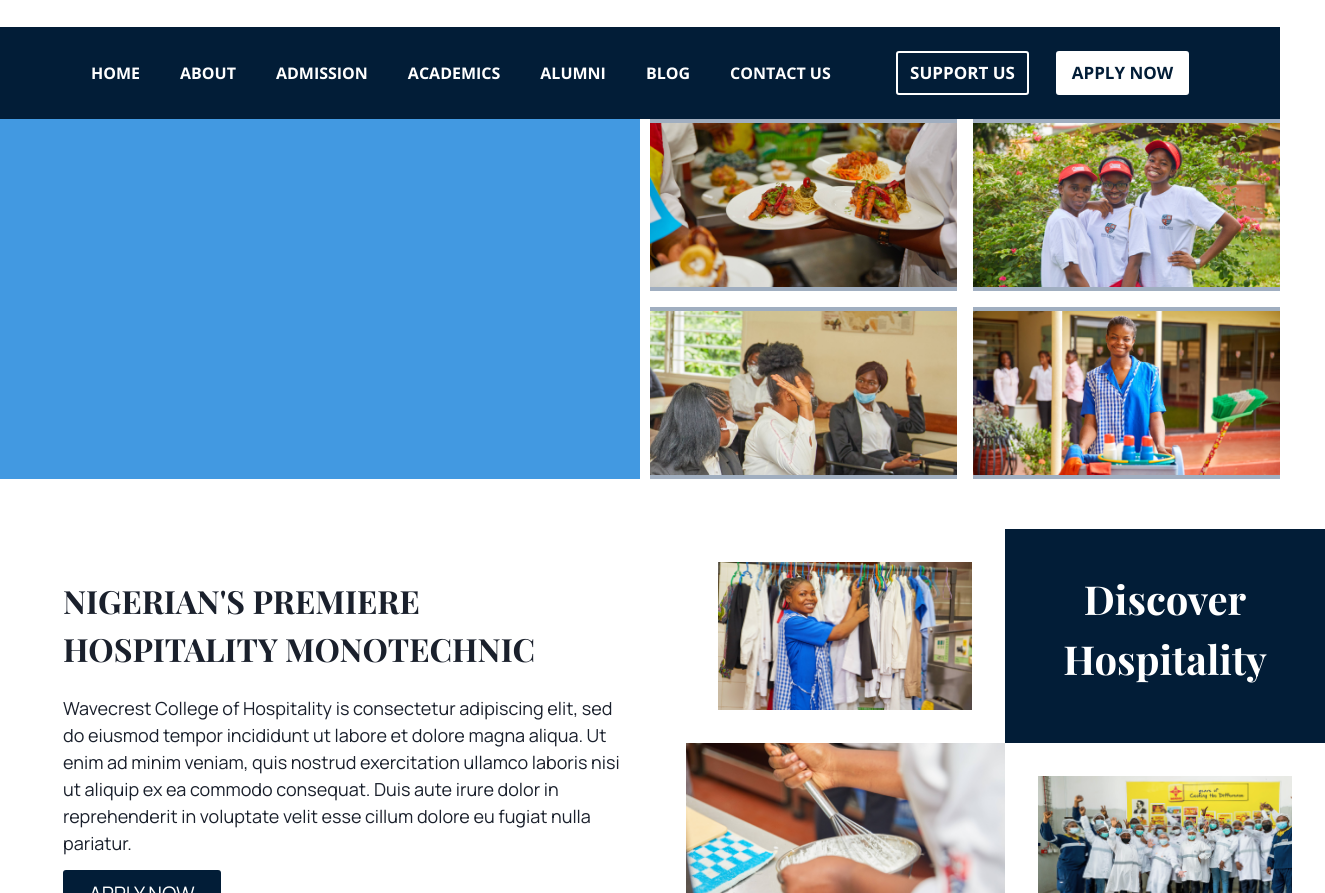
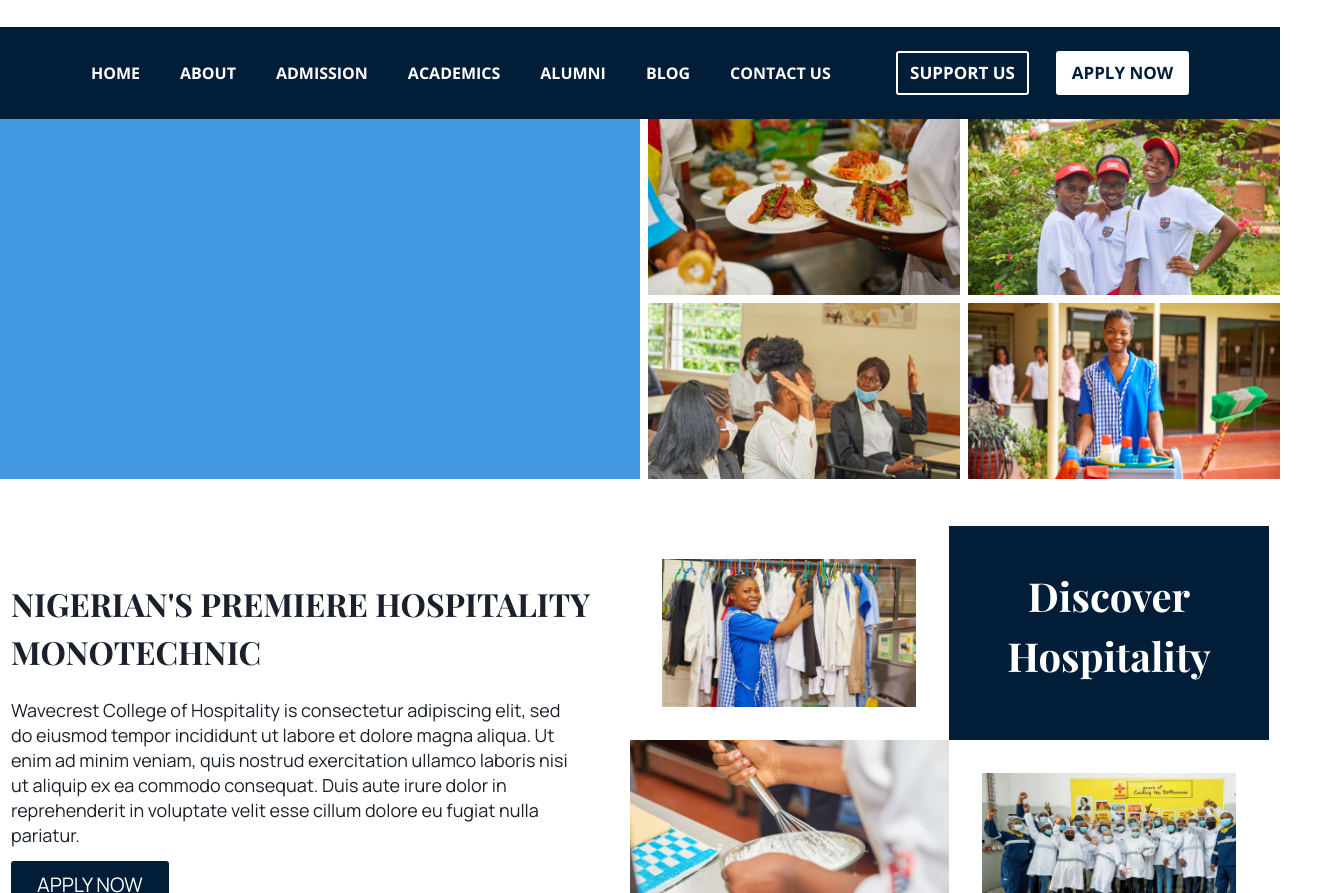
Before and after one commit to Akhigbepeace/Wavecrest, a React (Create React App) app: page /about in a window 1280 px wide. Shown: the part 83-976 px from the top of the page, 1325 px wide, since content can reach past the window. Built offline with nearby package versions, Linux system fonts and the light colour scheme.

Commit message:
Added icons to partners and sponsors for slideshow

```diff
--- a/public/index.html
+++ b/public/index.html
@@ -10,6 +10,7 @@
     <link href="https://fonts.googleapis.com/css2?family=Playfair+Display:wght@700&display=swap" rel="stylesheet">
     <link href="https://fonts.googleapis.com/css2?family=Manrope&family=Playfair+Display:wght@700&display=swap" rel="stylesheet">
     <link href="https://fonts.googleapis.com/css2?family=Dancing+Script&family=Manrope&family=Playfair+Display:wght@700&display=swap" rel="stylesheet">
+    <script src="https://kit.fontawesome.com/b071e6dda3.js" crossorigin="anonymous"></script>
     <title>WAVECREST COLLEGE OF HOSPITALITY</title>
   </head>
 
--- a/src/components/DiscoverHospitality.js
+++ b/src/components/DiscoverHospitality.js
@@ -6,20 +6,20 @@ import discoverpic3 from "../assets/Images/discoverpic 3.png";
 
 const DiscoverHospitality = () => {
   return (
-    <Flex alignItems="center" justifyContent="space-between">
-      <Box ml="63px">
+    <Flex alignItems="center" justifyContent="space-between" w="1258px" h="421px" m="50px auto">
+      <Box>
         <Text
           fontSize="32px"
           fontWeight="700"
-          w="559px"
           fontFamily="Playfair Display, serif"
         >
           NIGERIAN'S PREMIERE HOSPITALITY MONOTECHNIC
         </Text>
         <Text
-          margin="22px 0"
+          m="22px 0"
+          w="568px"
           fontSize="18px"
-          line-height="25px"
+          lineHeight="25px"
           fontFamily="Manrope, sans-serif"
         >
           Wavecrest College of Hospitality is consectetur adipiscing elit, sed
@@ -49,23 +49,23 @@ const DiscoverHospitality = () => {
         </Link>
       </Box>
 
-      <Grid gridTemplateColumns="1fr 1fr" margin="50px 63px">
+      <Grid gridTemplateColumns="1fr 1fr" m="50px 0">
         <Box w="320px" height="214px">
           <Image
             src={discoverpic1}
             w="100%"
-            height="100%"
+            h="100%"
             p="33px"
             alt="workbench"
           />
         </Box>
 
-        <Box background="#021d37" w="320px" height="214px">
+        <Box background="#021d37" w="320px" h="214px">
           <Text
             color="#fff"
             fontSize="40px"
             w="100%"
-            height="100%"
+            h="100%"
             textAlign="center"
             fontFamily="Playfair Display, serif"
             p="40px"
@@ -74,15 +74,15 @@ const DiscoverHospitality = () => {
           </Text>
         </Box>
 
-        <Box w="320px" height="214px">
-          <Image src={discoverpic2} w="100%" height="100%" alt="img_ny" />
+        <Box w="320px" h="214px">
+          <Image src={discoverpic2} w="100%" h="100%" alt="img_ny" />
         </Box>
 
-        <Box className="last-pic" w="320px" height="214px">
+        <Box className="last-pic" w="320px" h="214px">
           <Image
             src={discoverpic3}
             w="100%"
-            height="100%"
+            h="100%"
             p="33px"
             alt="coffee"
           />
--- a/src/components/Footer.js
+++ b/src/components/Footer.js
@@ -24,7 +24,7 @@ const Footer = () => {
     <Grid
       background="#EBEDEF"
       gridTemplateColumns="repeat(3, 1fr)"
-      mt="63px"
+      // mt="63px"
       pt="54px"
     >
       <Flex flexDirection="column" alignItems="flex-end" mr="82px">
@@ -33,11 +33,11 @@ const Footer = () => {
         <Flex
           flexDirection="column"
           textAlign="right"
-          fontFamily="Manrope', sans-serif"
+          fontFamily="Manrope, sans-serif"
           fontSize="18px"
           fontWeight="700"
           lineHeight="25px"
-          mt="20px"
+          m="15px"
           color="#021D37"
         >
           <Text fontFamily="Manrope', sans-serif">+234 909 685 6606</Text>
@@ -50,7 +50,7 @@ const Footer = () => {
             target="_blank"
             rel="noreferrer"
           >
-            <Image src={linked} alt="linkedin" w="40px" h="34px" mr="10px" />
+            <Image src={linked} alt="linkedin" w="40px" h="40px" mr="10px" />
           </Link>
 
           <Link
@@ -58,7 +58,7 @@ const Footer = () => {
             target="_blank"
             rel="noreferrer"
           >
-            <Image src={facebook} alt="facebook" w="40px" h="34px" mr="10px" />
+            <Image src={facebook} alt="facebook" w="40px" h="40px" mr="10px" />
           </Link>
 
           <Link
@@ -66,7 +66,7 @@ const Footer = () => {
             target="_blank"
             rel="noreferrer"
           >
-            <Image src={twitter} alt="twitter" w="40px" h="34px" mr="10px" />
+            <Image src={twitter} alt="twitter" w="40px" h="40px" mr="10px" />
           </Link>
 
           <Link
@@ -74,7 +74,7 @@ const Footer = () => {
             target="_blank"
             rel="noreferrer"
           >
-            <Image src={whatsapp} alt="whatsapp" w="40px" h="34px" mr="10px" />
+            <Image src={whatsapp} alt="whatsapp" w="40px" h="40px" mr="10px" />
           </Link>
 
           <Link
@@ -86,7 +86,7 @@ const Footer = () => {
               src={Instagram}
               alt="instagram"
               w="40px"
-              h="34px"
+              h="40px"
               mr="10px"
             />
           </Link>
@@ -99,6 +99,7 @@ const Footer = () => {
           gridTemplateColumns="repeat(3, auto)"
           gridGap="20px"
           lineHeight="35px"
+          m="0 auto"
         >
           <ListItem>
             <Link
--- a/src/components/Partners.js
+++ b/src/components/Partners.js
@@ -1,5 +1,6 @@
 import React from "react";
-import { Image, Flex, Text } from "@chakra-ui/react";
+import { Image, Flex, Text, Link, Box } from "@chakra-ui/react";
+import { FaChevronCircleLeft, FaChevronCircleRight } from "react-icons/fa";
 import Nestle from "../assets/Images/Nestle.png";
 import Pau from "../assets/Images/pau.png";
 import bihc from "../assets/Images/bihc.png";
@@ -33,7 +34,7 @@ const Partners = () => {
         </Text>
         <Text
           position="relative"
-          top="20px"
+          top="15px"
           color="#021D37"
           fontFamily="Playfair Display, serif"
           fontSize="40px"
@@ -42,7 +43,9 @@ const Partners = () => {
           Partners and Sponsors
         </Text>
       </Flex>
-      <Flex alignItems="center" overflowX="scroll" mt="20px">
+
+      <Box mb="-50px">
+        <Flex alignItems="center" w="100%" overflowX="hidden">
           <Image src={sheraton} alt="sheraton" mr="20px" />
           <Image src={Nestle} alt="Nestle" w="80px" mr="66px" />
           <Image src={Pau} alt="pauLogo" h="72px" mr="70px" />
@@ -60,52 +63,39 @@ const Partners = () => {
           <Image src={starwood} alt="starwood" w="208px" h="72px" mr="59px" />
           <Image src={bomahotel} alt="bomahotel" mr="59px" />
         </Flex>
+
+        <Flex
+          alignItems="center"
+          justifyContent="space-between"
+          position="relative"
+          top="-150px"
+        >
+          <Link
+            bg="linear-gradient(90deg, rgba(197,197,197,1) 30%, rgba(209,209,209,0.8) 70%, rgba(248,248,248,1) 88%, rgba(255,255,255,0.5) 100%)"
+            h="150px"
+            display="flex"
+            alignSelf="center"
+            pt="40px"
+            px="20px"
+            color="gray"
+          >
+            <FaChevronCircleLeft size="50px" />
+          </Link>
+          <Link
+            bg="linear-gradient(270deg, rgba(197,197,197,1) 30%, rgba(209,209,209,0.8) 70%, rgba(248,248,248,1) 88%, rgba(255,255,255,0.5) 100%)"
+            h="150px"
+            display="flex"
+            alignSelf="center"
+            pt="40px"
+            px="20px"
+            color="gray"
+          >
+            <FaChevronCircleRight size="50px" />
+          </Link>
+        </Flex>
+      </Box>
     </Flex>
   );
 };
 
 export default Partners;
-
-//   <Flex alignItems="center" overflowX="scroll" mt="20px">
-//     <Image
-//       src="assets/Images/Nestle Logo.png"
-//       alt="Nestle"
-//       m="0 30px"
-//       w="80px"
-//       h="78px"
-//     />
-//     <Image src="assets/Images/bihc logo.png" alt="bihc" m="0 30px" />
-//     <Image
-//       src="assets/Images/raddison hotel.png"
-//       alt="raddison"
-//       m="0 30px"
-//     />
-//     <Image
-//       src="assets/Images/Maggi Logo.png"
-//       alt="Maggi"
-//       m="0 30px"
-//       h="100px"
-//     />
-//     <Image
-//       src="assets/Images/womens board.jpg"
-//       alt="womens board"
-//       m="0 30px"
-//     />
-//     <Image
-//       src="assets/Images/intercontinental.png"
-//       alt="intercontinental"
-//       m="0 30px"
-//     />
-//     <Image
-//       src="assets/Images/crowneplaza.png"
-//       alt="crowneplaza"
-//       m="0 30px"
-//     />
-//     <Image src="assets/Images/sheraton.png" alt="sheraton" m="0 30px" />
-//     <Image src="assets/Images/bomahotel.png" alt="bomahotel" m="0 30px" />
-//   </Flex>
-// </Flex>
-//   );
-// };
-
-// export default Partners;
--- a/src/components/Showcase.js
+++ b/src/components/Showcase.js
@@ -8,46 +8,22 @@ import showcase4 from "../assets/Images/Showcase4.png";
 import waveVid from "../assets/Images/wavecrestvideo.mp4";
 const Showcase = () => {
   return (
-    <Grid templateColumns="1fr 1fr" gap="10px">
+    <Grid templateColumns="1fr 1fr" gap="8px">
       <Box bg="blue.400" h="100%">
         <ReactPlayer src={waveVid} autoPlay loop muted></ReactPlayer>
       </Box>
-      <Grid templateColumns="1fr 1fr" gap="4">
+      <Grid templateColumns="1fr 1fr" gap="8px">
         <Box bg="gray.400" h="100%">
-          <Image
-            src={showcase1}
-            alt="Wavecrest Images 1"
-            w="100%"
-            h="100%"
-            objectFit="contain"
-          />
+          <Image src={showcase1} alt="Wavecrest Images 1" w="100%" h="100%" />
         </Box>
         <Box bg="gray.400" h="100%">
-          <Image
-            src={showcase2}
-            alt="Wavecrest Images 1"
-            w="100%"
-            h="100%"
-            objectFit="contain"
-          />
+          <Image src={showcase2} alt="Wavecrest Images 1" w="100%" h="100%" />
         </Box>
         <Box bg="gray.400" h="100%">
-          <Image
-            src={showcase3}
-            alt="Wavecrest Images 1"
-            w="100%"
-            h="100%"
-            objectFit="contain"
-          />
+          <Image src={showcase3} alt="Wavecrest Images 1" w="100%" h="100%" />
         </Box>
         <Box bg="gray.400" h="100%">
-          <Image
-            src={showcase4}
-            alt="Wavecrest Images 1"
-            w="100%"
-            h="100%"
-            objectFit="contain"
-          />
+          <Image src={showcase4} alt="Wavecrest Images 1" w="100%" h="100%" />
         </Box>
       </Grid>
     </Grid>
--- a/src/components/StudyProgrammes.js
+++ b/src/components/StudyProgrammes.js
@@ -1,4 +1,12 @@
-import { Box, Text, Button, Image, Flex, Heading } from "@chakra-ui/react";
+import {
+  Box,
+  Text,
+  Button,
+  Image,
+  Flex,
+  Heading,
+  Link,
+} from "@chakra-ui/react";
 import React, { useState } from "react";
 import studyProgrammes1 from "../assets/Images/studyprogrammes1.png";
 import studyProgrammes2 from "../assets/Images/studyprogrammes2.png";
@@ -60,7 +68,7 @@ const StudyProgrammes = () => {
             const isCurrent =
               currentprogram.linkContent === programm.linkContent;
             return (
-              <Text
+              <Link
                 href="#!"
                 fontWeight="600"
                 p="10px"
@@ -75,9 +83,10 @@ const StudyProgrammes = () => {
                 color={isCurrent ? "#EBEDEF" : "#021d37"}
                 key={i}
                 onClick={() => setCurrentProgram(programm)}
+                _hover={{ textDecoration: "none" }}
               >
                 {programm.linkContent}
-              </Text>
+              </Link>
             );
           })}
         </Flex>
```
Also changed, not shown: src/components/layouts/Navbar.js (+164 -63 lines), 1 other file (tests, documents, lock files or other folders). Lines whose indentation alone changed are shown as unchanged.
